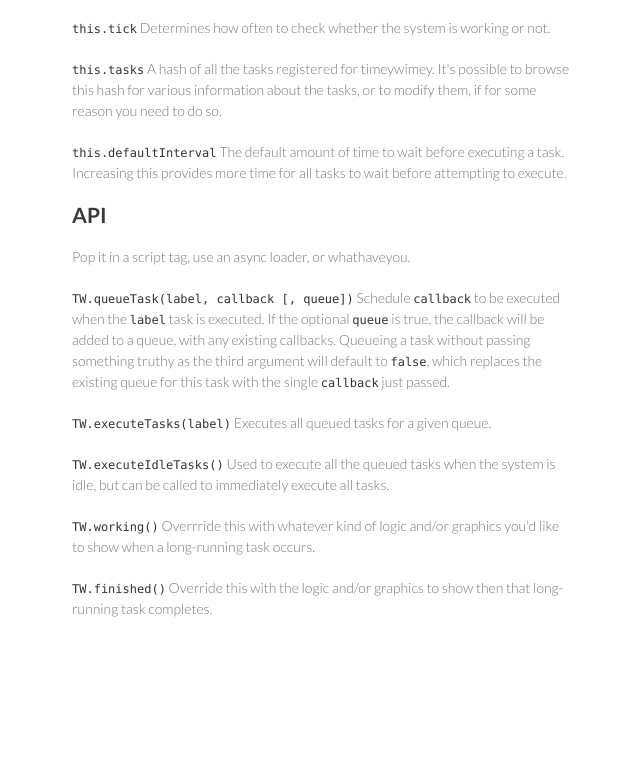
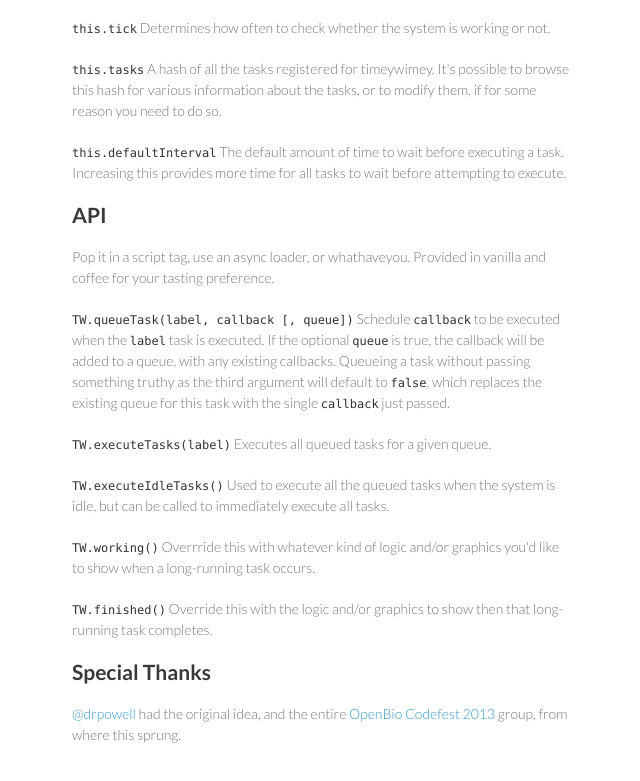
Before and after one commit to StrictlySkyler/timeywimey, a plain HTML site: page index.html in a window 1280 px wide. Shown: the part 1257-2038 px from the top of the page, without its empty margins (498-1138 px from the left). Before the commit the page ends 1946 px from the top, so only its background shows below. Drawn offline with Linux system fonts and the light colour scheme.

```diff
--- a/index.html
+++ b/index.html
@@ -30,8 +30,6 @@
       <section>
         <h1>
 <a name="timeywimey" class="anchor" href="#timeywimey"><span class="octicon octicon-link"></span></a>timeywimey</h1>
-
-<h1></h1>
 
 <p><img src="http://25.media.tumblr.com/tumblr_lh1tjkLSkG1qa0q13o1_500.jpg" alt="Timeywimey Device"></p>
 
@@ -83,7 +81,7 @@
 <h2>
 <a name="api" class="anchor" href="#api"><span class="octicon octicon-link"></span></a>API</h2>
 
-<p>Pop it in a script tag, use an async loader, or whathaveyou.</p>
+<p>Pop it in a script tag, use an async loader, or whathaveyou.  Provided in vanilla and coffee for your tasting preference.</p>
 
 <p><code>TW.queueTask(label, callback [, queue])</code>
 Schedule <code>callback</code> to be executed when the <code>label</code> task is executed.  If the optional <code>queue</code> is true, the callback will be added to a queue, with any existing callbacks.  Queueing a task without passing something truthy as the third argument will default to <code>false</code>, which replaces the existing queue for this task with the single <code>callback</code> just passed.</p>
@@ -99,6 +97,11 @@
 
 <p><code>TW.finished()</code>
 Override this with the logic and/or graphics to show then that long-running task completes.</p>
+
+<h2>
+<a name="special-thanks" class="anchor" href="#special-thanks"><span class="octicon octicon-link"></span></a>Special Thanks</h2>
+
+<p><a href="https://github.com/drpowell">@drpowell</a> had the original idea, and the entire <a href="http://www.open-bio.org/wiki/Codefest_2013">OpenBio Codefest 2013</a> group, from where this sprung.</p>
       </section>
       <footer>
         <p>This project is maintained by <a href="https://github.com/StrictlySkyler">StrictlySkyler</a></p>
```
Also changed, not shown: params.json (+1 -1 lines).
